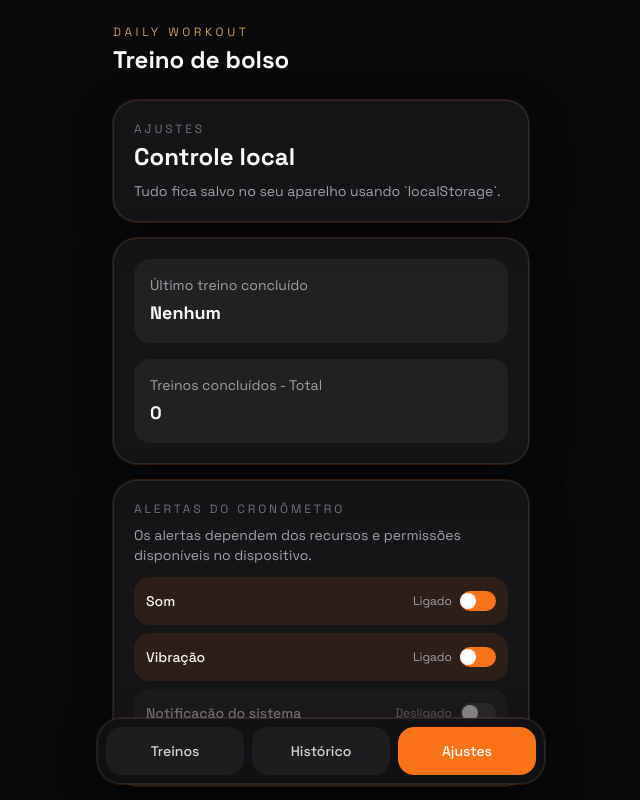
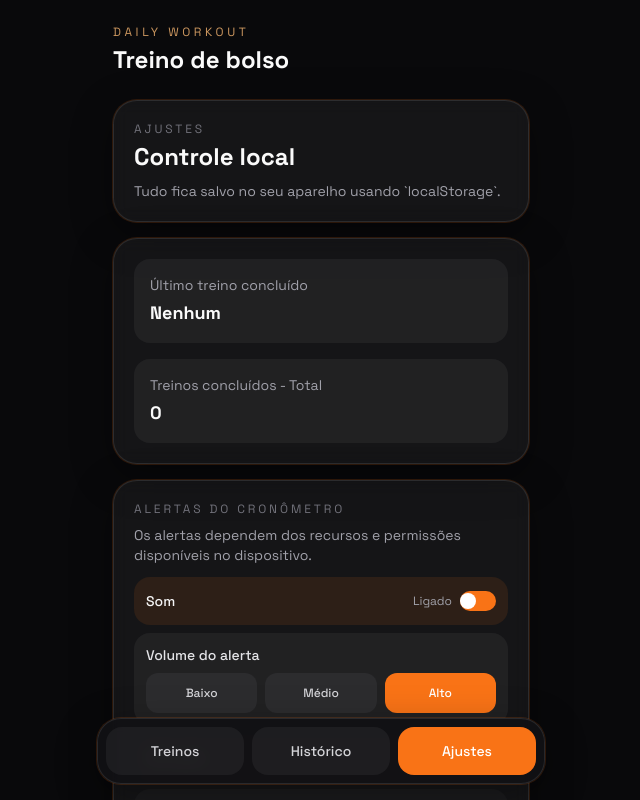
Before and after one commit to lnrdgst/daily-workout, a React (Vite) app: page /settings in a window 1280 px wide. Shown: the top 800 px of the page, without its empty margins (319-959 px from the left). Built offline with nearby package versions, Linux system fonts and the light colour scheme.

Commit message:
feat: reforca alerta sonoro do cronometro

```diff
--- a/src/pages/SettingsPage.tsx
+++ b/src/pages/SettingsPage.tsx
@@ -3,7 +3,7 @@ import { ConfirmDialog } from '@/components/ConfirmDialog';
 import { useRestAlertSettings } from '@/hooks/useRestAlertSettings';
 import { useWorkoutStore } from '@/hooks/useWorkoutStore';
 import { getLastWorkout } from '@/utils/storage';
-import type { RestAlertSettings } from '@/utils/restAlertSettings';
+import type { RestAlertSettings, RestAlertVolume } from '@/utils/restAlertSettings';
 import { formatWorkoutTimeRange } from '@/utils/workoutTiming';
 
 interface AlertToggleProps {
@@ -34,6 +34,12 @@ const AlertToggle = ({ label, enabled, disabled = false, onClick }: AlertToggleP
     </span>
   </button>
 );
+
+const alertVolumeOptions: Array<{ value: RestAlertVolume; label: string }> = [
+  { value: 'low', label: 'Baixo' },
+  { value: 'medium', label: 'Médio' },
+  { value: 'high', label: 'Alto' },
+];
 
 export const SettingsPage = () => {
   const { state, clearHistory, discardDraft } = useWorkoutStore();
@@ -81,6 +87,10 @@ export const SettingsPage = () => {
     setNotificationFeedback('Permissão de notificações não concedida.');
   };
 
+  const setAlertVolume = (volume: RestAlertVolume) => {
+    setAlertSettings((current) => ({ ...current, volume }));
+  };
+
   return (
     <div className="space-y-4">
       <section className="panel p-5">
@@ -107,6 +117,24 @@ export const SettingsPage = () => {
           <p className="mt-2 text-sm text-zinc-400">Os alertas dependem dos recursos e permissões disponíveis no dispositivo.</p>
         </div>
         <AlertToggle label="Som" enabled={alertSettings.sound} onClick={() => toggleAlertSetting('sound')} />
+        <div className={`rounded-2xl bg-white/5 p-3 ${alertSettings.sound ? '' : 'opacity-50'}`}>
+          <p className="text-sm font-medium text-zinc-200">Volume do alerta</p>
+          <div className="mt-2 grid grid-cols-3 gap-2" role="group" aria-label="Volume do alerta sonoro">
+            {alertVolumeOptions.map((option) => (
+              <button
+                key={option.value}
+                type="button"
+                disabled={!alertSettings.sound}
+                onClick={() => setAlertVolume(option.value)}
+                className={`min-h-10 rounded-xl px-2 text-xs font-medium transition disabled:cursor-not-allowed ${
+                  alertSettings.volume === option.value ? 'bg-accent-500 text-white' : 'bg-white/5 text-zinc-300'
+                }`}
+              >
+                {option.label}
+              </button>
+            ))}
+          </div>
+        </div>
         <AlertToggle label="Vibração" enabled={alertSettings.vibration} onClick={() => toggleAlertSetting('vibration')} />
         <AlertToggle
           label="Notificação do sistema"
--- a/src/utils/restAlertSettings.ts
+++ b/src/utils/restAlertSettings.ts
@@ -1,5 +1,8 @@
+export type RestAlertVolume = 'low' | 'medium' | 'high';
+
 export interface RestAlertSettings {
   sound: boolean;
+  volume: RestAlertVolume;
   vibration: boolean;
   notifications: boolean;
 }
@@ -8,6 +11,7 @@ const STORAGE_KEY = 'daily-workout-rest-alert-settings';
 
 export const defaultRestAlertSettings: RestAlertSettings = {
   sound: true,
+  volume: 'high',
   vibration: true,
   notifications: false,
 };
@@ -21,6 +25,7 @@ export const loadRestAlertSettings = (): RestAlertSettings => {
     const parsed = JSON.parse(window.localStorage.getItem(STORAGE_KEY) ?? '{}') as Partial<RestAlertSettings>;
     return {
       sound: typeof parsed.sound === 'boolean' ? parsed.sound : defaultRestAlertSettings.sound,
+      volume: parsed.volume === 'low' || parsed.volume === 'medium' || parsed.volume === 'high' ? parsed.volume : defaultRestAlertSettings.volume,
       vibration: typeof parsed.vibration === 'boolean' ? parsed.vibration : defaultRestAlertSettings.vibration,
       notifications: typeof parsed.notifications === 'boolean' ? parsed.notifications : defaultRestAlertSettings.notifications,
     };
--- a/src/utils/restAlerts.ts
+++ b/src/utils/restAlerts.ts
@@ -1,4 +1,4 @@
-import type { RestAlertSettings } from '@/utils/restAlertSettings';
+import type { RestAlertSettings, RestAlertVolume } from '@/utils/restAlertSettings';
 
 let audioContext: AudioContext | null = null;
 
@@ -15,20 +15,37 @@ const getAudioContext = () => {
   }
 };
 
-const playChime = (context: AudioContext) => {
+const volumeGains: Record<RestAlertVolume, number> = {
+  low: 0.07,
+  medium: 0.14,
+  high: 0.24,
+};
+
+const playBeep = (context: AudioContext, destination: AudioNode, startAt: number, frequency: number, peakGain: number) => {
   const oscillator = context.createOscillator();
   const gain = context.createGain();
-  const startAt = context.currentTime;
 
   oscillator.type = 'sine';
-  oscillator.frequency.setValueAtTime(660, startAt);
-  oscillator.frequency.exponentialRampToValueAtTime(880, startAt + 0.18);
+  oscillator.frequency.setValueAtTime(frequency, startAt);
   gain.gain.setValueAtTime(0.0001, startAt);
-  gain.gain.exponentialRampToValueAtTime(0.08, startAt + 0.02);
-  gain.gain.exponentialRampToValueAtTime(0.0001, startAt + 0.24);
-  oscillator.connect(gain).connect(context.destination);
+  gain.gain.exponentialRampToValueAtTime(peakGain, startAt + 0.015);
+  gain.gain.setValueAtTime(peakGain, startAt + 0.17);
+  gain.gain.exponentialRampToValueAtTime(0.0001, startAt + 0.22);
+  oscillator.connect(gain).connect(destination);
   oscillator.start(startAt);
-  oscillator.stop(startAt + 0.25);
+  oscillator.stop(startAt + 0.23);
+};
+
+const playChime = (context: AudioContext, volume: RestAlertVolume) => {
+  const startAt = context.currentTime;
+  const masterGain = context.createGain();
+
+  // The master gain keeps the three clear, high-pitched beeps below clipping.
+  masterGain.gain.setValueAtTime(0.8, startAt);
+  masterGain.connect(context.destination);
+  playBeep(context, masterGain, startAt, 880, volumeGains[volume]);
+  playBeep(context, masterGain, startAt + 0.3, 1040, volumeGains[volume]);
+  playBeep(context, masterGain, startAt + 0.6, 1320, volumeGains[volume]);
 };
 
 export const primeRestAlertSound = () => {
@@ -38,7 +55,7 @@ export const primeRestAlertSound = () => {
   }
 };
 
-export const playRestFinishedSound = () => {
+export const playRestFinishedSound = (volume: RestAlertVolume) => {
   try {
     const context = getAudioContext();
     if (!context) {
@@ -46,11 +63,11 @@ export const playRestFinishedSound = () => {
     }
 
     if (context.state === 'suspended') {
-      void context.resume().then(() => playChime(context)).catch(() => undefined);
+      void context.resume().then(() => playChime(context, volume)).catch(() => undefined);
       return;
     }
 
-    playChime(context);
+    playChime(context, volume);
   } catch {
     // Audio playback is optional and must not affect the rest timer.
   }
@@ -84,7 +101,7 @@ export const showRestFinishedNotification = () => {
 
 export const triggerRestFinishedAlerts = (settings: RestAlertSettings) => {
   if (settings.sound) {
-    playRestFinishedSound();
+    playRestFinishedSound(settings.volume);
   }
   if (settings.vibration) {
     vibrateRestFinished();
```
